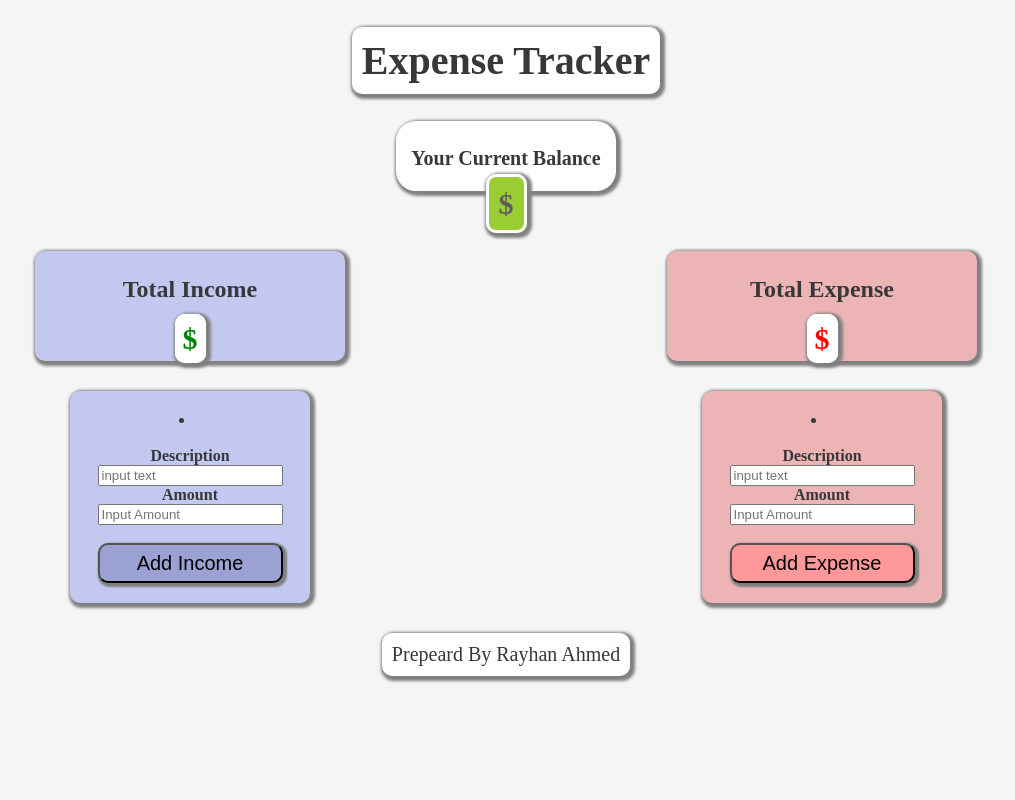
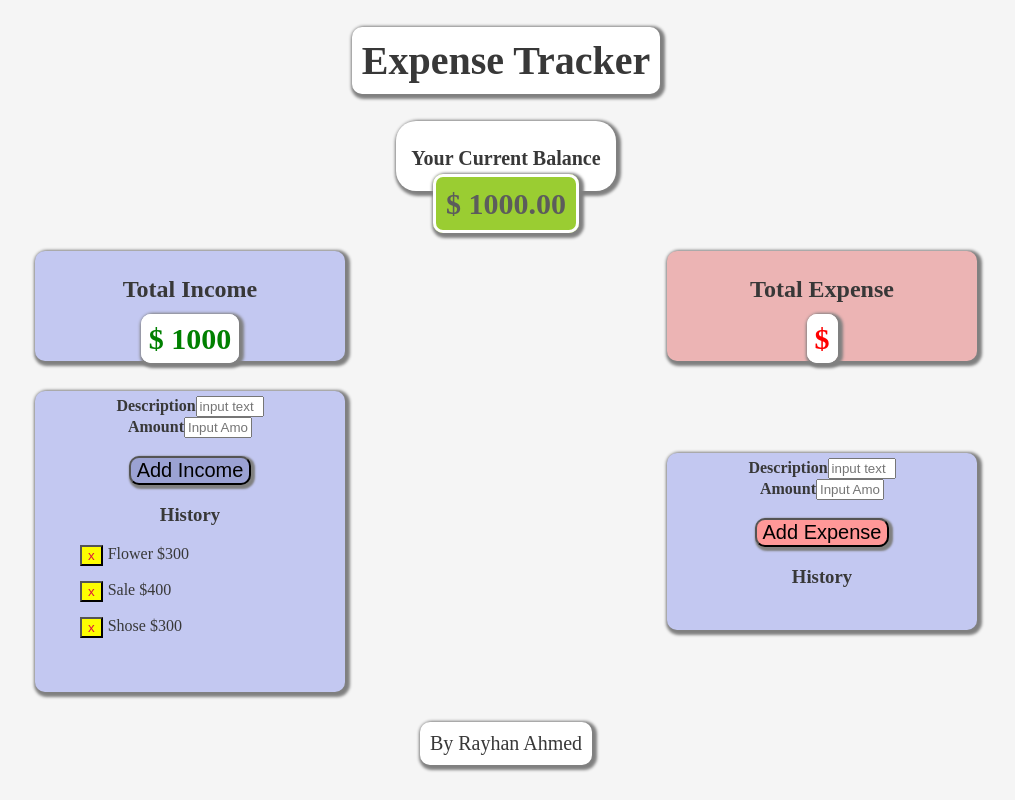
Before and after one commit to srehanpk/expense-tracker, a React (Create React App) app: page / in a window 1280 px wide. Shown: the whole page, without its empty margins (134-1149 px from the left). Built offline with nearby package versions, Linux system fonts and the light colour scheme.

Commit message:
update use context and use reducer

```diff
--- a/src/App.css
+++ b/src/App.css
@@ -120,51 +120,77 @@ margin: auto;
 .form {
 
 
-  display: flex;
   color: rgb(56, 56, 56);
   margin-top: 30px;
+  display: flex;
 
 }
 
 .plus  {
 
-  box-shadow: gray 2px 2px 3px 3px;
+  /* box-shadow: gray 2px 2px 3px 3px;
   border-radius: 10px;
   background-color: rgb(195, 200, 241);
   padding: 20px;
   width: 200px;
   margin: auto;
+  text-align: left; */
+
+box-shadow: gray 2px 2px 3px 3px;
+border-radius: 10px;
+background-color: rgb(195, 200, 241);
+padding: 5px;
+width: 300px;
+margin: auto;
 
 }
 
+.plus input {
+
+  width: 60px;
+}
+
 .minus {
-
+/*
 box-shadow: gray 2px 2px 3px 3px;
 border-radius: 10px;
 background-color: rgb(236, 180, 180);
 padding: 20px;
 width: 200px;
 margin: auto;
+text-align: left; */
+
+box-shadow: gray 2px 2px 3px 3px;
+border-radius: 10px;
+background-color: rgb(195, 200, 241);
+padding: 5px;
+width: 300px;
+margin: auto;
 }
 
-.plus button {
+.minus input {
+
+  width: 60px;
+}
+
+.plus-btn {
 
 
   font-size: 20px;
   background-color: rgb(155, 162, 211);
   box-shadow: gray 2px 2px 2px 2px;
-  height: 40px;
-  width: 185px;
+  /* height: 40px;
+  width: 185px; */
   border-radius: 10px;
   cursor: pointer;
 }
-.minus button {
+.minus-btn {
 
   font-size: 20px;
   background-color: rgb(255, 152, 152);
   box-shadow:gray 2px 2px 2px 2px;
-  height: 40px;
-  width: 185px;
+  /* height: 40px;
+  width: 185px; */
   border-radius: 10px;
   cursor: pointer;
 }
@@ -182,3 +208,34 @@ margin: auto;
   margin-left: auto;
   margin-right: auto;
 }
+
+.del-btn {
+
+float: left;
+color: crimson;
+background-color: rgb(253, 253, 1);
+margin-right: 5px;
+}
+
+.list {
+
+  list-style: none;
+  text-align: left;
+
+}
+.li {
+
+  /* background-color: white;
+  border: none;
+  border-radius: 5px; */
+
+
+
+
+}
+
+.li span {
+
+  float: right;
+
+}
--- a/src/AppReducer.js
+++ b/src/AppReducer.js
@@ -1,8 +1,11 @@
 export default (state, action) => {
 
     switch (action.type) {
+        case "Delete_Item":
+            return {
 
-
+            ...state, transactions: state.transactions.filter(transaction => transaction.id !== action.payload)
+            }
         default:
             return state;
     }
--- a/src/Balance.js
+++ b/src/Balance.js
@@ -1,4 +1,5 @@
-import React from 'react';
+import React, {useContext} from 'react';
+import {GlobalContext} from './Context';
 
 
 
@@ -9,7 +10,10 @@ import React from 'react';
 
 function Balance  () {
 
+    const {transactions} = useContext(GlobalContext);
 
+    const amounts = transactions.map(transaction => transaction.amount);
+    const total = amounts.reduce((acc, item) => (acc += item), 0).toFixed(2);
 
 
     return (
@@ -20,7 +24,7 @@ function Balance  () {
 
                 <h2>Your Current Balance   </h2>
 
-                <span>$</span>
+                <span>$ {total}</span>
 
 
             </div>
--- a/src/Context.js
+++ b/src/Context.js
@@ -6,8 +6,8 @@ const initialState = {
 transactions: [
 
     {id: 1, text: 'Flower', amount: 300 },
-    {id: 1, text: 'Sale', amount: 300 },
-    {id: 1, text: 'Shose', amount: 300 }
+    {id: 2, text: 'Sale', amount: 400 },
+    {id: 3, text: 'Shose', amount: 300 }
 ]
 }
 
@@ -21,9 +21,19 @@ export const GlobalProvider = ({children}) => {
 
     const [state, dispatch] = useReducer(AppReducer, initialState);
 
+
+            function del(id) {
+
+                dispatch({
+                    type: "Delete_Item",
+                    payload: id
+                });
+            }
+
     return (
         <GlobalContext.Provider value = {{
-            transactions: state.transactions
+            transactions: state.transactions,
+            del
         }}>
 
             {children}
--- a/src/Footer.js
+++ b/src/Footer.js
@@ -11,7 +11,7 @@ function Footer  () {
 
             <div className="foot">
 
-                <span>Prepeard By Rayhan Ahmed</span>
+                <span>By Rayhan Ahmed</span>
 
 
             </div>
--- a/src/Income.js
+++ b/src/Income.js
@@ -1,8 +1,25 @@
-import React from 'react';
+import React, {useContext} from 'react';
+import {GlobalContext} from './Context';
 
 
 
 function Income  () {
+
+    const {transactions} = useContext(GlobalContext);
+
+    const amounts = transactions.map(transaction => transaction.amount);
+
+    // const total = amounts.reduce((acc, item) => (acc += item), 0)
+    // .toFixed(2);
+
+    const inc =amounts
+    // .filter(item => item > 0)
+     .reduce((acc, item) => (acc += item), 0)
+    // .toFixed(2);
+
+    // const exp = (amount.filter(item => item < 0)
+    // .reduce((acc, item) => (acc, item), 0)*-1)
+    // .toFixed(2);
 
 
     return (
@@ -13,7 +30,7 @@ function Income  () {
 
                     <h2>Total Income  </h2>
 
-                    <span>$</span>
+                    <span>$ {inc}</span>
 
 
 
--- a/src/Input.js
+++ b/src/Input.js
@@ -1,13 +1,14 @@
 import React, {useState, useContext} from 'react';
 import {GlobalContext} from './Context';
+import {Transaction} from './Trans';
 
 
 
 function Input  () {
 
-        const context = useContext(GlobalContext);
+        const {transactions} = useContext(GlobalContext);
 
-        console.log(context);
+
 
 
      const [incText, setIncText] = useState("");
@@ -23,34 +24,46 @@ function Input  () {
 
                 <div className="plus">
 
-                    <li></li>
-
-                        <br/>
-                    <form >
+                <form >
                     <b>Description</b><input type = "text" value={incText} onChange={(e)=>setIncText(e.target.value)}  placeholder="input text" ></input>
 
                     <br/>
                     <b>Amount</b><input type = "text" value={incAmount} onChange={(e)=>setIncAmount(e.target.value)} placeholder="Input Amount" ></input>
                     <br/><br/>
-                    <button>Add Income</button>
+                    <button className="plus-btn">Add Income</button>
                     </form>
+
+
+                    <h3>History</h3>
+                    <ul className="list">
+                    {transactions.map(transaction => (<Transaction key={transaction.id} transaction={transaction} />))}
+
+                    </ul>
+                        <br/>
+
 
                 </div>
 
 
                 <div className="minus">
 
-                    <li></li>
-
-                    <br/>
-                    <form>
+                <form>
                     <b>Description</b><input type = "text" value={expText} onChange={(e)=>setExpText(e.target.value)} placeholder="input text" ></input>
 
                     <br/>
                     <b>Amount</b><input type = "text" value={expAmount} onChange={(e)=>setExpAmount(e.target.value)} placeholder="Input Amount" ></input>
                     <br/><br/>
-                    <button>Add Expense</button>
+                    <button className="minus-btn">Add Expense</button>
                     </form>
+
+                    <h3>History</h3>
+                    <ul className="list">
+                    <li className="li">
+                      <span></span>
+                    </li>
+                    </ul>
+                    <br/>
+
 
                 </div>
             </div>
--- /dev/null
+++ b/src/Trans.js
@@ -0,0 +1,19 @@
+import React, {useContext} from 'react';
+import  './App.css';
+import {GlobalContext} from './Context';
+
+export const Transaction = (props) => {
+
+    const {del} = useContext(GlobalContext);
+
+return (
+
+    <div>
+        <li className="inc-li">{props.transaction.text} <span> ${props.transaction.amount} </span>
+        <button onClick={()=> del(props.transaction.id)} className="del-btn">x</button>
+        </li>
+        <br/>
+    </div>
+)
+
+}
```
